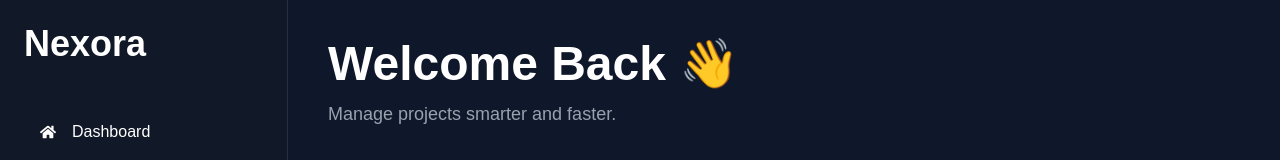
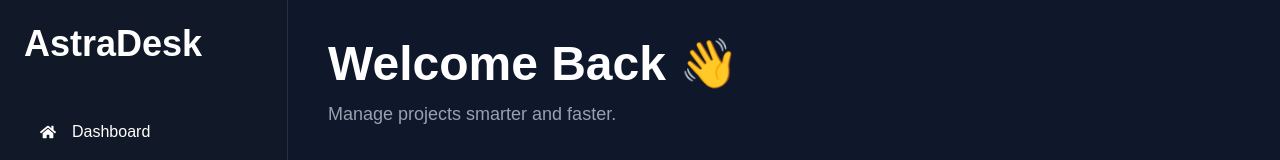
Before and after one commit to sharmaginish/Project-Management-App, a React (Vite) app in the folder frontend/: page / in a window 1280 px wide. Shown: the top 160 px of the page. Built offline with nearby package versions, Linux system fonts and the light colour scheme.

Commit message:
changed branding to astradesk

```diff
--- a/frontend/src/components/Sidebar.jsx
+++ b/frontend/src/components/Sidebar.jsx
@@ -32,7 +32,7 @@ export default function Sidebar(){
       <div>
 
         <h1 className="text-4xl font-bold mb-10">
-          Nexora
+          AstraDesk
         </h1>
 
         <div className="space-y-4">
--- a/frontend/src/pages/Login.jsx
+++ b/frontend/src/pages/Login.jsx
@@ -93,7 +93,8 @@ export default function Login() {
 
           <h1 className="text-5xl font-bold text-white">
 
-            Nexora
+
+          AstraDesk
 
           </h1>
 
--- a/frontend/src/pages/Signup.jsx
+++ b/frontend/src/pages/Signup.jsx
@@ -82,7 +82,7 @@ export default function Signup(){
 
           <h1 className="text-5xl font-bold text-white">
 
-            Nexora
+            AstraDesk
 
           </h1>
 
```
